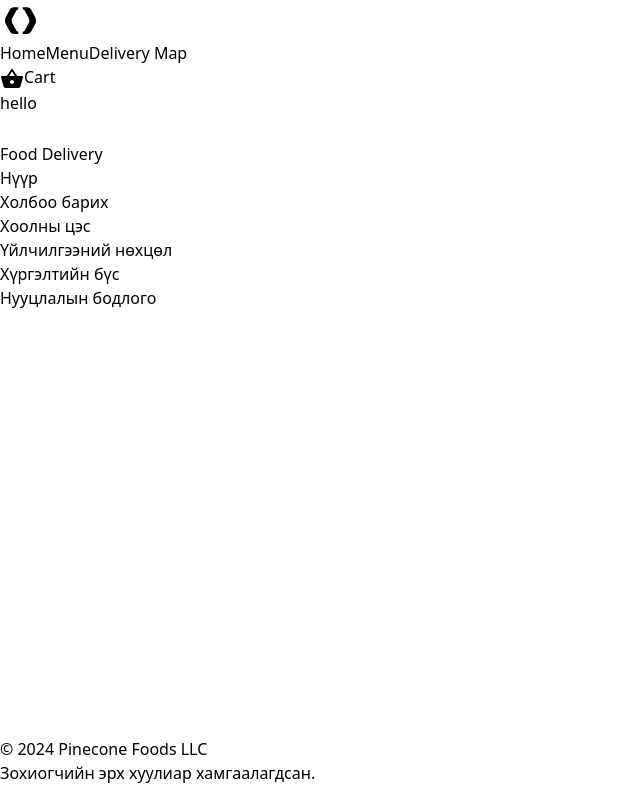
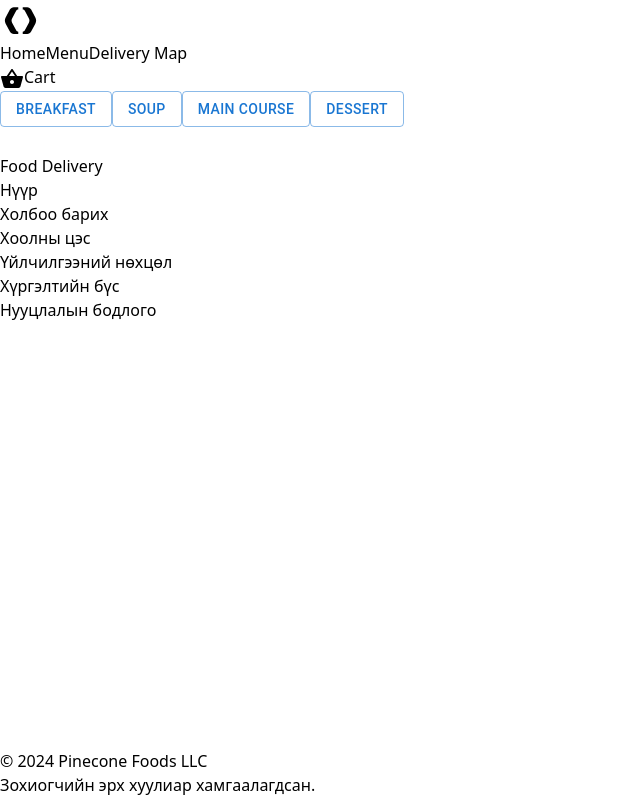
Before and after one commit to LEAP-MNG-1f/Lhagvaa-FooD-delivery, a Next.js app in the folder frontend/: page /menu in a window 1280 px wide. Shown: the whole page, without its empty margins (0-640 px from the left). Built offline with nearby package versions, Linux system fonts and the light colour scheme.

Commit message:
Little update

```diff
--- a/frontend/src/app/menu/page.tsx
+++ b/frontend/src/app/menu/page.tsx
@@ -1,5 +1,40 @@
 "use client";
+
+import { Button } from "@mui/material";
+import { useState } from "react";
+
 const MenuPage = () => {
-  return <div>hello</div>;
+  const [isselected, setisSelected] = useState(true);
+  const [colorchange, setColorchange] = useState(true);
+  return (
+    <div className="flex items-center justify-center">
+      <div className="container max-w-[1200px] flex items-center justify-between pt-8 pb-8 ">
+        <Button
+          variant="outlined"
+          className="w-[249px] rounded-xl h-[27px] pt-2 pb-2 pl-4 pr-4 font-medium text-lg "
+        >
+          Breakfast
+        </Button>
+        <Button
+          variant="outlined"
+          className="w-[249px] rounded-xl h-[27px] pt-2 pb-2 pl-4 pr-4 font-medium text-lg "
+        >
+          Soup
+        </Button>
+        <Button
+          variant="outlined"
+          className="w-[249px] rounded-xl h-[27px] pt-2 pb-2 pl-4 pr-4 font-medium text-lg "
+        >
+          Main Course
+        </Button>
+        <Button
+          variant="outlined"
+          className="w-[249px] rounded-xl h-[27px] pt-2 pb-2 pl-4 pr-4 font-medium text-lg "
+        >
+          Dessert
+        </Button>
+      </div>
+    </div>
+  );
 };
 export default MenuPage;
--- a/frontend/src/components/header/Header.tsx
+++ b/frontend/src/components/header/Header.tsx
@@ -1,6 +1,5 @@
 "use client";
-import * as React from "react";
-import Alert from "@mui/material/Alert";
+
 import ShoppingBasketIcon from "@mui/icons-material/ShoppingBasket";
 import { PineconeLogo } from "../icons/PineconeLogo";
 import Link from "next/link";
```
